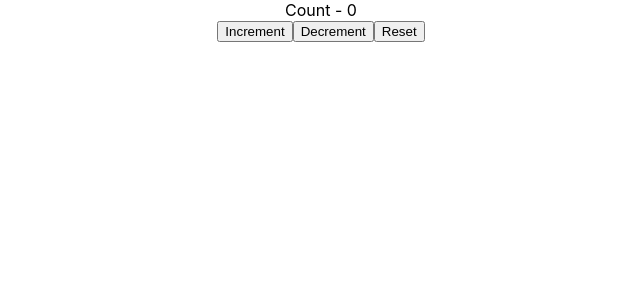
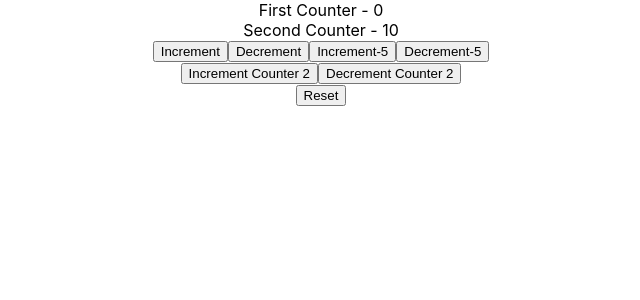
Before and after one commit to joypoddar/state-hooks, a React (Create React App) app in the folder state-hooks/: page / in a window 1280 px wide. Shown: the top 300 px of the page, without its empty margins (319-959 px from the left). Built offline with nearby package versions, Linux system fonts and the light colour scheme.

Commit message:
20 - useReducer (complex state & action)

```diff
--- a/state-hooks/src/App.js
+++ b/state-hooks/src/App.js
@@ -1,6 +1,6 @@
 import React from "react";
 import "./App.css";
-import CounterOne from "./components/CounterOne";
+import CounterTwo from "./components/CounterTwo";
 
 export const UserContext = React.createContext();
 export const ChannelContext = React.createContext();
@@ -8,7 +8,7 @@ export const ChannelContext = React.createContext();
 function App() {
   return (
     <div className="App">
-      <CounterOne />
+      <CounterTwo />
     </div>
   );
 }
--- /dev/null
+++ b/state-hooks/src/components/CounterTwo.js
@@ -0,0 +1,58 @@
+import React, { useReducer } from "react";
+
+const initialState = {
+  firstCounter: 0,
+  secondCounter: 10,
+};
+
+const reducer = (state, action) => {
+  switch (action.type) {
+    case "increment":
+      return { ...state, firstCounter: state.firstCounter + action.value };
+    case "decrement":
+      return { ...state, firstCounter: state.firstCounter - action.value };
+    case "increment2":
+      return { ...state, secondCounter: state.secondCounter + action.value };
+    case "decrement2":
+      return { ...state, secondCounter: state.secondCounter - action.value };
+    case "reset":
+      return initialState;
+    default:
+      return state;
+  }
+};
+
+function CounterTwo() {
+  const [count, dispatch] = useReducer(reducer, initialState);
+  return (
+    <div>
+      <div>First Counter - {count.firstCounter}</div>
+      <div>Second Counter - {count.secondCounter}</div>
+      <button onClick={() => dispatch({ type: "increment", value: 1 })}>
+        Increment
+      </button>
+      <button onClick={() => dispatch({ type: "decrement", value: 1 })}>
+        Decrement
+      </button>
+      <button onClick={() => dispatch({ type: "increment", value: 5 })}>
+        Increment-5
+      </button>
+      <button onClick={() => dispatch({ type: "decrement", value: 5 })}>
+        Decrement-5
+      </button>
+      <div>
+        <button onClick={() => dispatch({ type: "increment2", value: 1 })}>
+          Increment Counter 2
+        </button>
+        <button onClick={() => dispatch({ type: "decrement2", value: 1 })}>
+          Decrement Counter 2
+        </button>
+      </div>
+      <button onClick={() => dispatch({ type: "reset", value: 1 })}>
+        Reset
+      </button>
+    </div>
+  );
+}
+
+export default CounterTwo;
```
